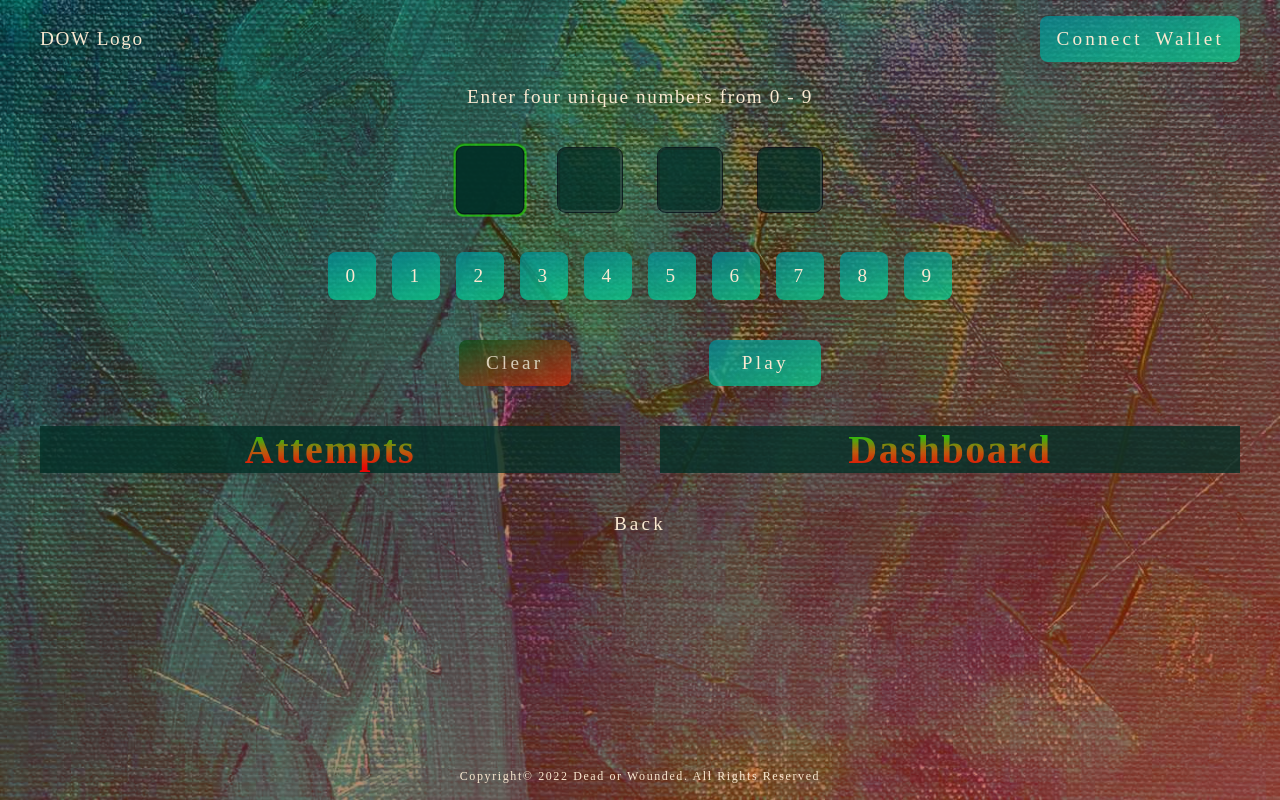
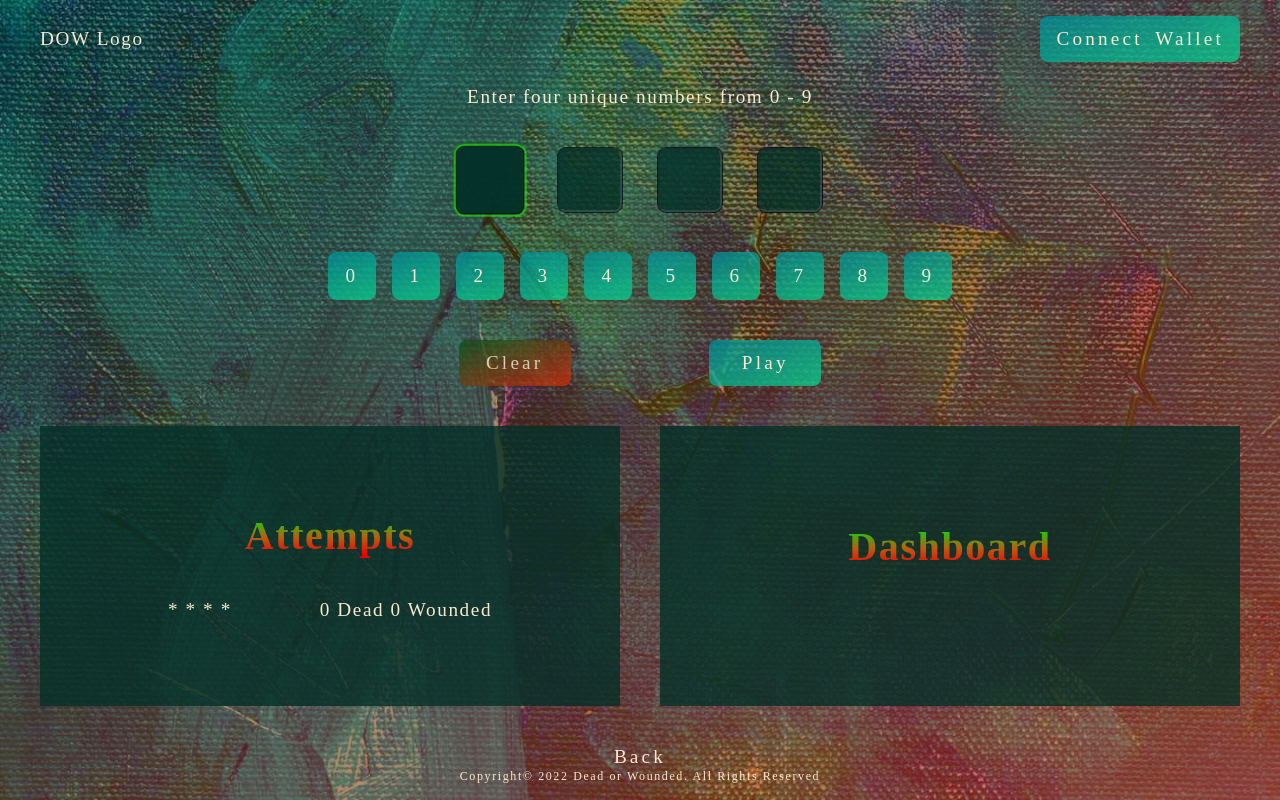
Before and after one commit to AbdulrasheedAdediran/dow-dApp-frontend, a React (Create React App) app: page /startGame in a window 1280 px wide. Built offline with nearby package versions, Linux system fonts and the light colour scheme; a web font is replaced by a local one.

Commit message:
attempts

```diff
--- a/src/components/container/StartGame/Attempts.css
+++ b/src/components/container/StartGame/Attempts.css
@@ -1,6 +1,17 @@
 .attempts {
+  display: flex;
+  height: 17.5rem;
   width: 100%;
   background: var(--deep-green);
   color: var(--antique-white);
-  height: 100%;
 }
+.attempts h2 {
+  margin-bottom: 2.5rem;
+}
+.attempts ul {
+  display: flex;
+  align-items: center;
+  justify-content: space-evenly;
+  width: 100%;
+  list-style: decimal;
+}
--- a/src/components/container/StartGame/Attempts.jsx
+++ b/src/components/container/StartGame/Attempts.jsx
@@ -1,18 +1,18 @@
 import React from "react";
 import "./Attempts.css";
 
-const Attempts = ({ confirmedInput }) => {
+const Attempts = (props) => {
   return (
     <section className="attempts">
       <h2>Attempts</h2>
       <ul>
-        <li>{}</li>
-        <li>{}</li>
-        <li>{}</li>
-        <li>{}</li>
-        <li>{}</li>
-        <li>{}</li>
-        <li>{}</li>
+        <li>
+          {/* {props.trial} */}
+          {props.confirmedAttempt}
+        </li>
+        <li>
+          {props.dead} Dead {props.wounded} Wounded
+        </li>
       </ul>
     </section>
   );
--- a/src/components/container/StartGame/Dashboard.css
+++ b/src/components/container/StartGame/Dashboard.css
@@ -1,6 +1,9 @@
 .dashboard {
-  height: 100%;
+  height: 17.5rem;
   width: 100%;
   background: var(--deep-green);
   color: var(--antique-white);
 }
+.dashboard h2 {
+  margin-bottom: 2.5rem;
+}
--- a/src/components/container/StartGame/StartGame.jsx
+++ b/src/components/container/StartGame/StartGame.jsx
@@ -10,8 +10,15 @@ const StartGame = () => {
   const [playerInput, setPlayerInput] = useState([]);
   // Handles disabling/enabling input fields based on validity of input provided
   const [isDisabled, setIsDisabled] = useState(false);
+  let [dead, setDead] = useState(0);
+  let [wounded, setWounded] = useState(0);
+  let [attempt, setAttempt] = useState(["*", "*", "*", "*"]);
   let trials = 1;
-  let attempts = [];
+  // let attempts = [];
+  // let dead = 0;
+  // let wounded = 0;
+  const randomNumbers = [4, 2, 3, 1];
+  const numberButtons = document.getElementsByClassName("number-btn");
   const handlePlayerInput = (e) => {
     e.preventDefault();
     const target = e.target;
@@ -19,8 +26,8 @@ const StartGame = () => {
     const previous = target.previousElementSibling;
     const next = target.nextElementSibling;
     const inputs = document.querySelectorAll("input");
-    const clearBtn = document.getElementsByClassName(".clear");
-    const playBtn = document.getElementsByClassName(".play");
+    const clearBtn = document.getElementsByClassName("clear");
+    const playBtn = document.getElementsByClassName("play");
 
     // Set valid inputs to be numbers 0 - 9
     const regX = /^[0-9]+$/;
@@ -88,7 +95,7 @@ const StartGame = () => {
     // });
     let container = document.getElementsByClassName("input")[0];
     container.onkeyup = (e) => {
-      let pressedKey = String(e.key);
+      let pressedKey = parseInt(String(e.key));
       console.log(` Pressed "${pressedKey}" key on the keyboard`);
       let focusedInputLength = target.value.length;
       let lastInput = inputs[inputs.length - 1];
@@ -173,36 +180,37 @@ const StartGame = () => {
     // }
     /***======== */
   };
+  // numberButtons.addEventListener("click", (e) => {
+  //   e.target.value = numberButtons.innerText;
+  // });
   const handlePlay = (e) => {
     const entries = document.querySelector(".entries");
     const inputs = document.querySelectorAll("input");
     let firstInput = inputs[0];
-    let dead = 0;
-    let wounded = 0;
     e.preventDefault();
 
     // Check Player Input and Return Round Scores
-    const randomNumber = [4, 2, 3, 1];
     for (let i = 0; i < 4; i++) {
       // Check if player guess is in the correct index of random numbers
-      if (playerInput[i] == randomNumber[i]) {
-        dead += 1;
+      if (playerInput[i] == randomNumbers[i]) {
+        setDead((dead += 1));
       }
       // Check if player guess is in the sequence but not in the correct index of random numbers
       for (let j = 0; j < 4; j++) {
         if (
-          playerInput[i] != randomNumber[i] &&
-          playerInput[i] == randomNumber[j]
+          playerInput[i] != randomNumbers[i] &&
+          playerInput[i] == randomNumbers[j]
         ) {
-          wounded += 1;
+          setWounded((wounded += 1));
         }
       }
     }
-    attempts = playerInput;
+    trials += 1;
+    setAttempt(playerInput);
+    console.log(`Random Numbers Generated: ${randomNumbers}`);
+    console.log(`Your Guess: ${playerInput}`);
     console.log(`${dead} Dead`);
     console.log(`${wounded} Wounded`);
-    console.log(` Random Numbers Generated: ${randomNumber}`);
-    console.log(`Your Guess: ${playerInput}`);
     entries.reset();
     firstInput.attributes["disabled"] = setIsDisabled(false);
     firstInput.focus();
@@ -269,7 +277,9 @@ const StartGame = () => {
             ></input>
           </div>
           <div className="number-btns">
-            <button className="number-btn">0</button>
+            <button className="number-btn" value="0">
+              0
+            </button>
             <button className="number-btn">1</button>
             <button className="number-btn">2</button>
             <button className="number-btn">3</button>
@@ -284,9 +294,10 @@ const StartGame = () => {
             <button className="game-btn clear">Clear</button>
             <button
               className="game-btn play"
-              type="submit"
+              // type="submit"
+              disabled="true"
+              // onSubmit={handlePlay}
               onClick={handlePlay}
-              disabled="true"
             >
               Play
             </button>
@@ -294,7 +305,12 @@ const StartGame = () => {
         </form>
 
         <div className="attempts-and-dashboard">
-          <Attempts confirmedInput={playerInput} />
+          <Attempts
+            trial={trials}
+            confirmedAttempt={attempt.join(" ")}
+            dead={dead}
+            wounded={wounded}
+          />
           <Dashboard />
         </div>
         <Link to="/">
```
